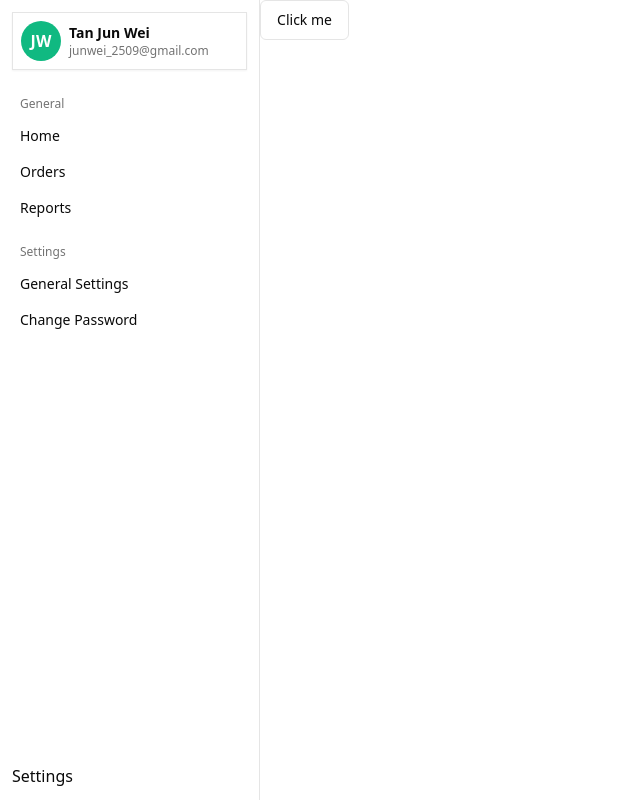
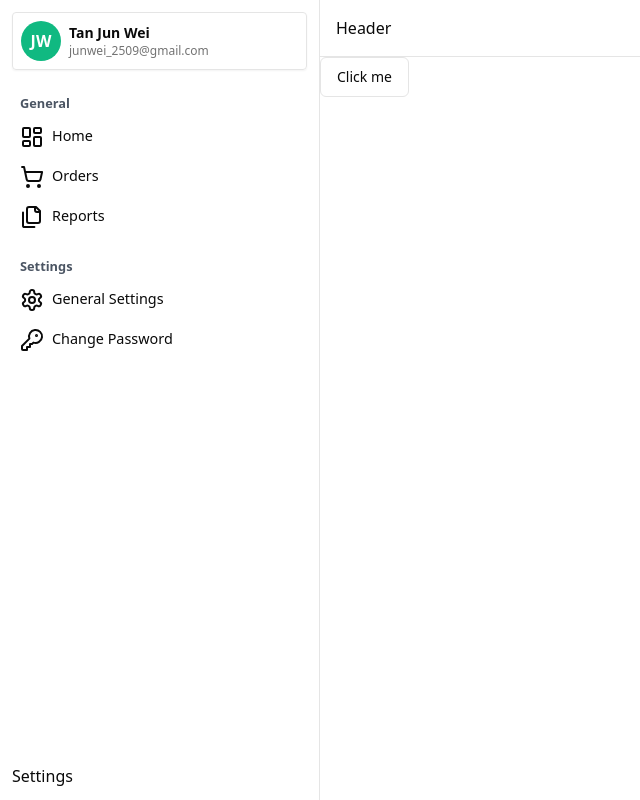
Before and after one commit to JunWei25/Duha-Global, a React (Vite) app: page / in a window 1280 px wide. Shown: the whole page, without its empty margins (0-640 px from the left). Built offline with nearby package versions, Linux system fonts and the light colour scheme.

Commit message:
Updated SideBar design

```diff
--- a/src/components/Header.tsx
+++ b/src/components/Header.tsx
@@ -2,7 +2,7 @@ import React from 'react'
 
 const Header = () => {
   return (
-    <div>Header</div>
+    <div className="flex gap-4 p-4 border-b">Header</div>
   )
 }
 
--- a/src/components/SideBar.tsx
+++ b/src/components/SideBar.tsx
@@ -1,15 +1,5 @@
 import UserItem from "./userItem/UserItem";
-import {
-  Command,
-  CommandEmpty,
-  CommandGroup,
-  CommandInput,
-  CommandItem,
-  CommandList,
-  CommandSeparator,
-  CommandShortcut,
-} from "../components/ui/command";
-
+import { LayoutDashboard, Files, ShoppingCart, Settings, KeyRound } from "lucide-react";
 export default function SideBar() {
   const menuList = [
     {
@@ -17,14 +7,17 @@ export default function SideBar() {
       items: [
         {
           link: "/",
+          icon: <LayoutDashboard/>,
           text: "Home",
         },
         {
           link: "/",
+          icon: <ShoppingCart/>,
           text: "Orders",
         },
         {
           link: "/",
+          icon: <Files/>,
           text: "Reports",
         },
       ],
@@ -34,10 +27,12 @@ export default function SideBar() {
       items: [
         {
           link: "/",
+          icon: <Settings/>,
           text: "General Settings",
         },
         {
           link: "/",
+          icon: <KeyRound/>,
           text: "Change Password",
         },
       ],
@@ -45,29 +40,29 @@ export default function SideBar() {
   ];
 
   return (
-    <div className="flex flex-col gap-4 w-80 border-r min-h-screen p-3">
+    <div className="fixed flex flex-col gap-4 w-80 border-r min-h-screen p-3">
       <div>
         <UserItem></UserItem>
       </div>
       <div className="grow">
-        <Command className="w-full">
-          <CommandList>
+        <div className="w-full mt-2">
           {menuList.map((group, groupIndex) => (
-              <div key={groupIndex}>
-                <CommandGroup heading={group.group} className="pl-0 pb-2">
+            <div key={groupIndex} className="mb-5">
+              <div className="pl-2 text-[0.8rem] text-gray-600 font-semibold mb-1">
+                {group.group}
+              </div>
               {group.items.map((item, itemIndex) => (
                 <a
                   href={item.link}
-                      className="block px-2 py-2 rounded hover:bg-gray-100 text-sm"
+                  className=" flex gap-2 block px-2 py-2 rounded hover:bg-gray-50 text-[0.9rem]"
                 >
+                  {item.icon}
                   {item.text}
                 </a>
               ))}
-                </CommandGroup>
             </div>
           ))}
-          </CommandList>
-        </Command>
+        </div>
       </div>
       <div>Settings</div>
     </div>
--- a/src/components/userItem/UserItem.tsx
+++ b/src/components/userItem/UserItem.tsx
@@ -2,7 +2,7 @@ import React from "react";
 
 const UserItem = () => {
   return (
-    <div className="flex items-center justify-between gap-2 border rounded-1 p-2 shadow-sm">
+    <div className="flex items-center justify-between gap-2 border rounded-sm p-2 shadow-sm">
       <div
         className="avatar rounded-full min-h-10 min-w-10 bg-emerald-500 text-white font-[700]
     flex items-center justify-center"
--- a/src/pages/Layout.tsx
+++ b/src/pages/Layout.tsx
@@ -1,13 +1,15 @@
 import React from 'react'
 import SideBar from '../components/SideBar'
 import Home from './home/Home'
+import Header from '../components/Header'
 
 const Layout = () => {
   return (
     <>
     <body className="flex items-start justify-between">
         <SideBar/>
-        <main className="w-full h-full">
+        <main className="w-full h-full pl-[320px]">
+            <Header></Header>
             <Home></Home>
         </main>
     </body>
```
Lines whose indentation alone changed are shown as unchanged.
